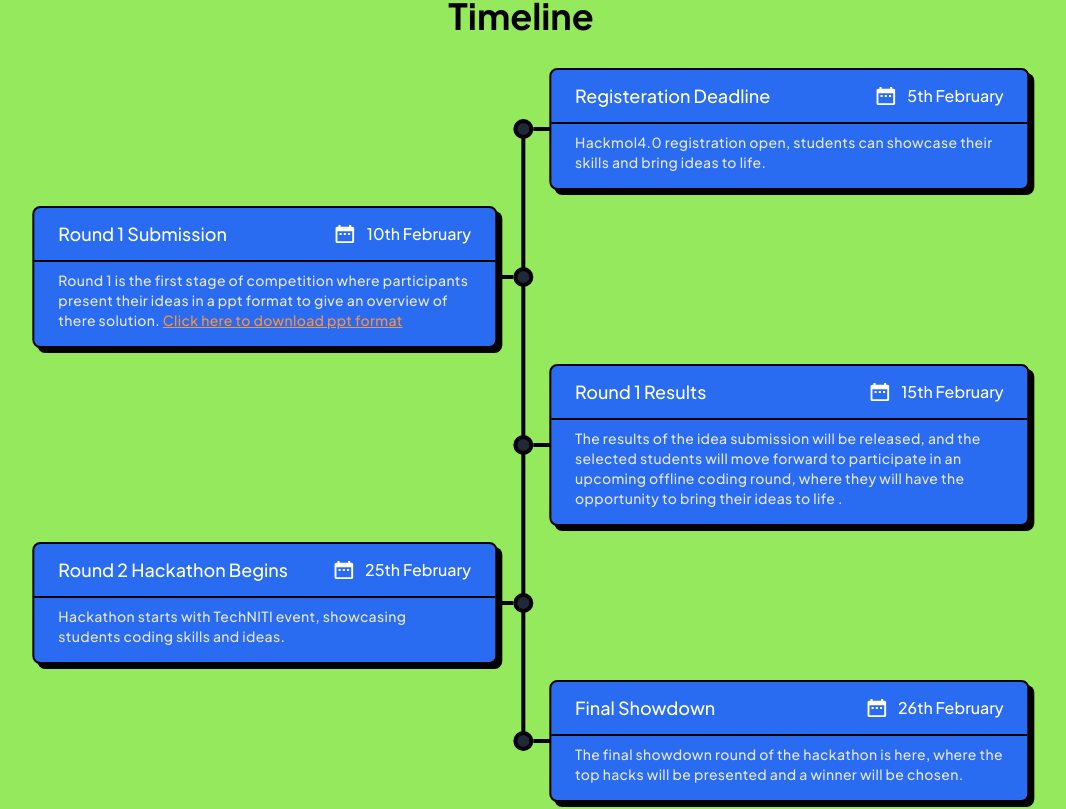
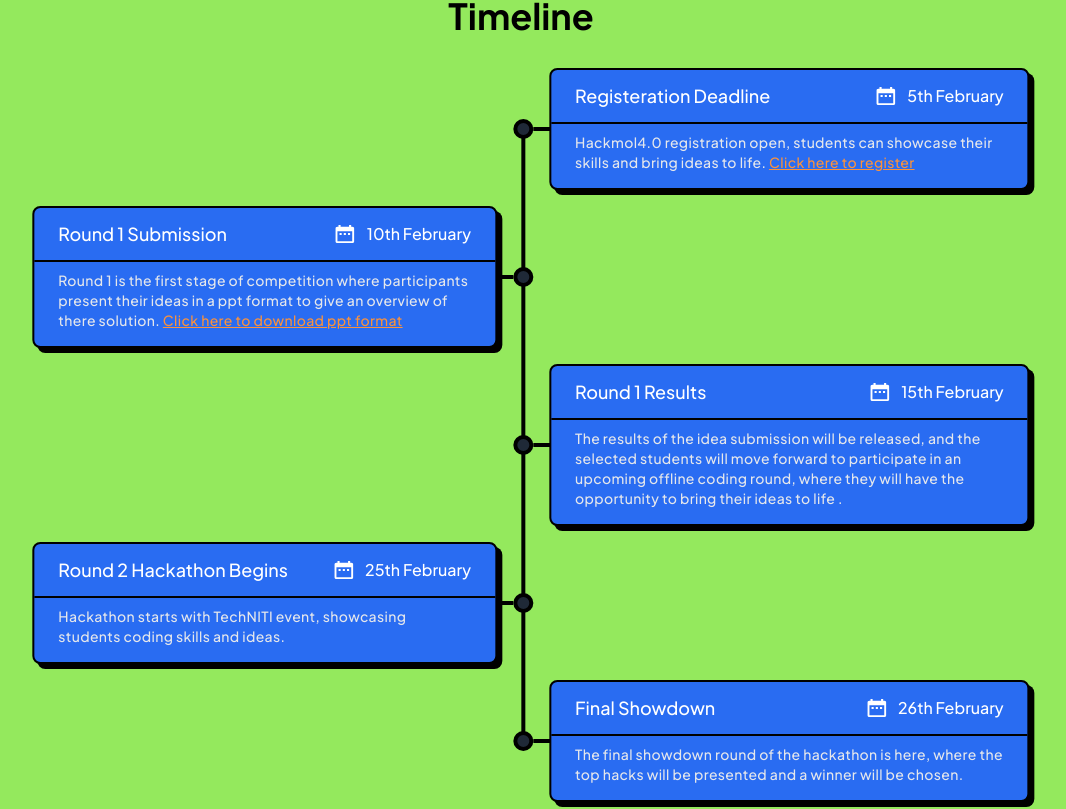
Before and after one commit to gdgcnitj/hackmol-4, a Next.js app: page / in a window 1280 px wide. Shown: the part 1499-2308 px from the top of the page, without its empty margins (119-1185 px from the left). Built offline with nearby package versions, Linux system fonts and the light colour scheme; a web font is replaced by a local one.

Commit message:
aaded timlein link

```diff
--- a/src/components/Timeline/TimeLine2.js
+++ b/src/components/Timeline/TimeLine2.js
@@ -26,7 +26,7 @@ function TimeLine2() {
                                     </div>
                                     </h3>
                                     <p class="text-sm font-medium  tracking-wide text-gray-200 text-opacity-100  px-6 pb-4">
-                                    Hackmol4.0 registration open, students can showcase their skills and bring ideas to life.
+                                    Hackmol4.0 registration open, students can showcase their skills and bring ideas to life. <a className='text-[#fb923c] underline'  href="https://hackmol-4.devfolio.co/" target="_blank" rel="noopener noreferrer">Click here to  register </a>
                                     </p>
                                 </div>
                             </div>
```
